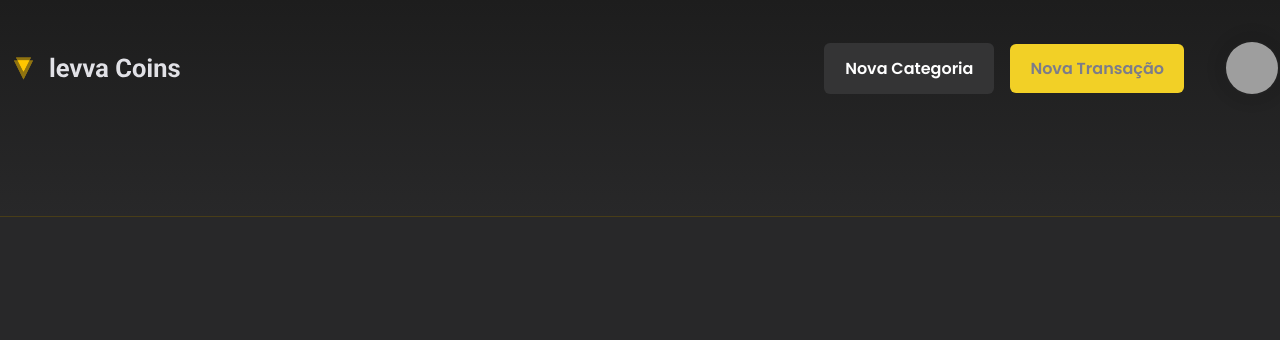
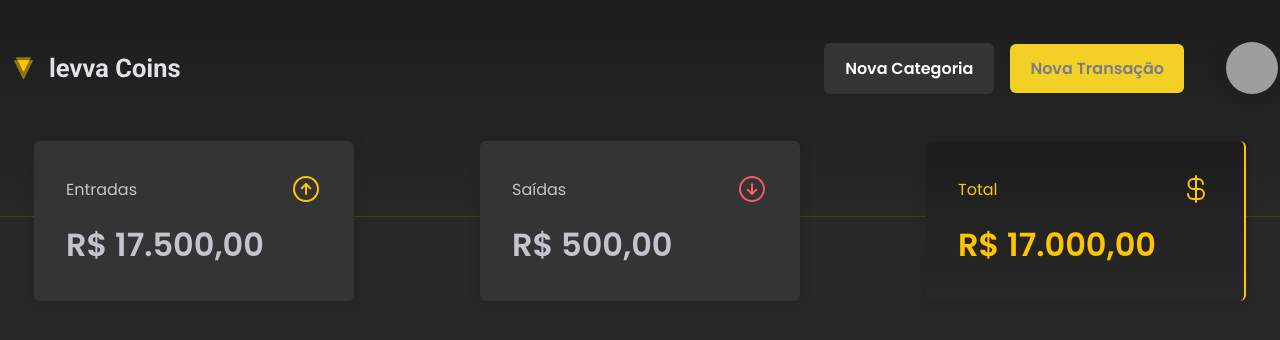
Before and after one commit to heitorgandolfi/levva-coins, a React (Vite) app: page /home in a window 1280 px wide. Shown: the top 340 px of the page. Built offline with nearby package versions, Linux system fonts and the light colour scheme; grey boxes are pictures that could not be loaded.

Commit message:
feat(summary): finalize sumaary styling and structure
This commit marks the completion of the summary component in terms of both styling and structure.

```diff
--- a/package.json
+++ b/package.json
@@ -11,6 +11,7 @@
   },
   "dependencies": {
     "@types/styled-components": "^5.1.26",
+    "phosphor-react": "^1.4.1",
     "react": "^18.2.0",
     "react-dom": "^18.2.0",
     "react-router-dom": "^6.11.1",
--- /dev/null
+++ b/src/components/Summary/index.tsx
@@ -0,0 +1,36 @@
+import { ArrowCircleUp, ArrowCircleDown, CurrencyDollar } from "phosphor-react";
+import { SummaryCard, SummaryContainer } from "./styles";
+import { defaultTheme } from "../../styles/defaultTheme";
+
+export const Summary = () => {
+  return (
+    <SummaryContainer>
+      <SummaryCard>
+        <header>
+          <span>Entradas</span>
+          <ArrowCircleUp size={32} color={defaultTheme["yellow-500"]} />
+        </header>
+
+        <strong>R$ 17.500,00</strong>
+      </SummaryCard>
+
+      <SummaryCard>
+        <header>
+          <span>Saídas</span>
+          <ArrowCircleDown size={32} color={defaultTheme["red-500"]} />
+        </header>
+
+        <strong>R$ 500,00</strong>
+      </SummaryCard>
+
+      <SummaryCard variant="balance">
+        <header>
+          <span>Total</span>
+          <CurrencyDollar size={32} color={defaultTheme["yellow-500"]} />
+        </header>
+
+        <strong>R$ 17.000,00</strong>
+      </SummaryCard>
+    </SummaryContainer>
+  );
+};
--- /dev/null
+++ b/src/components/Summary/styles.ts
@@ -0,0 +1,62 @@
+import styled, { css } from "styled-components";
+
+export const SummaryContainer = styled.section`
+  display: flex;
+  align-items: center;
+  justify-content: space-between;
+  flex-wrap: wrap;
+
+  width: 100%;
+  max-width: 1260px;
+  margin: 0 auto;
+  padding: 0 1.5rem;
+  gap: 1rem;
+  margin-top: -4.75rem;
+`;
+
+interface SummaryCardProps {
+  variant?: "balance";
+}
+
+export const SummaryCard = styled.div<SummaryCardProps>`
+  background-color: ${(props) => props.theme["gray-500"]};
+  border-radius: 6px;
+  padding: 2rem;
+  box-shadow: 0px 0px 10px 5px #00000010;
+
+  width: 100%;
+  max-width: 20rem;
+
+  header {
+    display: flex;
+    align-items: center;
+    justify-content: space-between;
+    flex-wrap: wrap;
+
+    gap: 1rem;
+  }
+
+  strong {
+    display: block;
+    margin-top: 1rem;
+    font-size: 2rem;
+  }
+
+  // "&:last-child, nesse caso tb seria uma opção para selecionar o ultimo elemento"
+  ${(props) =>
+    props.variant === "balance" &&
+    css`
+      background: linear-gradient(
+        to bottom,
+        ${(props) => props.theme["black"]},
+        ${(props) => props.theme["gray-600"]}
+      );
+      border-right: 2px solid ${(props) => props.theme["yellow-500"]};
+      header {
+        color: ${(props) => props.theme["yellow-500"]};
+      }
+      strong {
+        color: ${(props) => props.theme["yellow-500"]};
+      }
+    `}
+`;
--- a/src/pages/Home/index.tsx
+++ b/src/pages/Home/index.tsx
@@ -1,10 +1,12 @@
 import { Header } from "../../components/Header";
+import { Summary } from "../../components/Summary";
 import { HomeWrapper } from "./styles";
 
 export const Home = () => {
   return (
     <HomeWrapper>
       <Header />
+      <Summary />
     </HomeWrapper>
   );
 };
--- a/src/pages/Home/styles.ts
+++ b/src/pages/Home/styles.ts
@@ -1,6 +1,6 @@
 import styled from "styled-components";
 
 export const HomeWrapper = styled.div`
-  display: grid;
-  grid-template-columns: 1fr 77em 1fr;
+  display: flex;
+  flex-direction: column;
 `;
```
Also changed, not shown: 1 other file (tests, documents, lock files or other folders).
